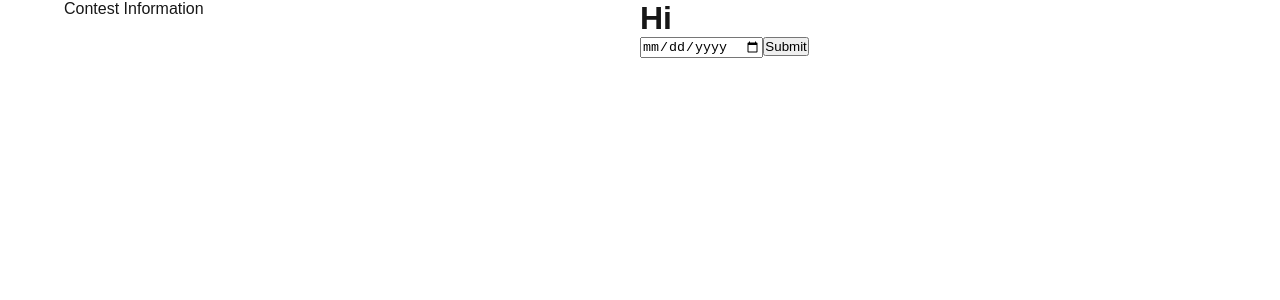
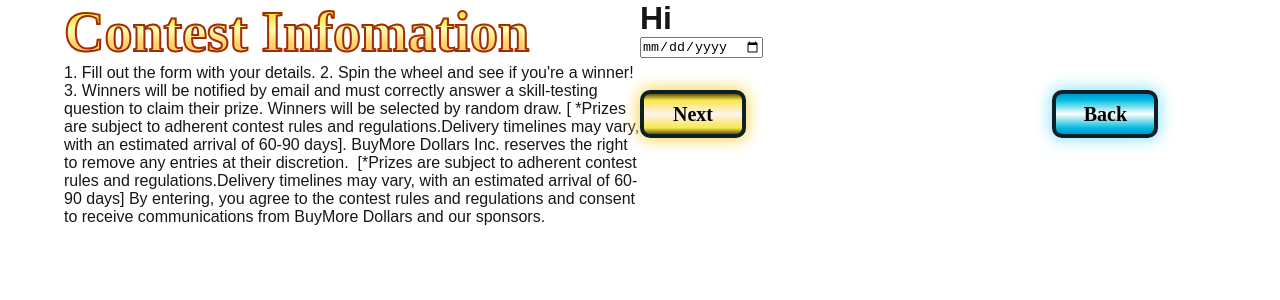
Before and after one commit to JacobSkraps/spinwin, a Next.js app: page /form/birthdayform in a window 1280 px wide. Shown: the top 300 px of the page. Built offline with nearby package versions, Linux system fonts and the light colour scheme.

Commit message:
Styling Buttons

```diff
--- a/src/app/(pages)/form/birthdayform/page.jsx
+++ b/src/app/(pages)/form/birthdayform/page.jsx
@@ -2,7 +2,7 @@
 
 import { useRef, useState } from 'react';
 import { redirect } from 'next/navigation';;
-// import Link from 'next/link';
+import Link from 'next/link';
 
 // const [ birthday, setBirthday] = useState('');
 
@@ -62,7 +62,12 @@
       <h1>Hi</h1>
       <form ref={addPeopleFormRef} className="add" onSubmit={handleSubmit}>
         <input name="birthday" type="date" placeholder="Birthday" id="birthday" required/>
-        <button type="submit">Submit</button>
+        <div className='FormButtons'>
+          <button className='nextButtonButton' type="submit">Next</button>
+          <div className='backButton pageButton'>
+            <Link href="../">Back</Link>
+          </div>
+        </div>
       </form>
       {/* <Link id='LinkForward' href={`/form/${nextPage}`}> Next</Link> */}
     </div>
--- a/src/app/(pages)/form/guardianForm/page.jsx
+++ b/src/app/(pages)/form/guardianForm/page.jsx
@@ -109,6 +109,9 @@
       {/* <Link href="./form/birthdayform">
         Take me to the form.
       </Link> */}
+      <div className='backButton pageButton'>
+        <Link href="./birthdayform">Back</Link>
+      </div>
     </div>
   );
 }
--- a/src/app/(pages)/form/layout.jsx
+++ b/src/app/(pages)/form/layout.jsx
@@ -10,7 +10,15 @@
   return (
     <div className="flex-row">
       <div id="formSiding">
-        <p>Contest Information</p>
+        <h1 id="contestInfo" className="fix-stroke">Contest Infomation</h1>
+        <p>
+          1. Fill out the form with your details.
+          2. Spin the wheel and see if you're a winner!
+          3. Winners will be notified by email and must correctly answer a skill-testing question to claim their prize.
+
+          Winners will be selected by random draw.
+          [ *Prizes are subject to adherent contest rules and regulations.Delivery timelines may vary, with an estimated arrival of 60-90 days]. BuyMore Dollars Inc. reserves the right to remove any entries at their discretion.  [*Prizes are subject to adherent contest rules and regulations.Delivery timelines may vary, with an estimated arrival of 60-90 days] By entering, you agree to the contest rules and regulations and consent to receive communications from BuyMore Dollars and our sponsors.
+          </p>
       </div>
       <div id="formContent">
         {children}
--- a/src/app/globals.css
+++ b/src/app/globals.css
@@ -41,6 +41,28 @@
   }
 }
 
+#contestInfo{
+  /* CONTEST INFO */
+
+  font-family: 'Gabarito';
+  font-style: normal;
+  font-weight: 900;
+  font-size: 56px;
+  /* Golden Gradient */
+  background: linear-gradient(180deg, #FFEB53 31.9%, #FFFEB1 46.4%, #FFD269 68.4%);
+  -webkit-background-clip: text;
+  -webkit-text-fill-color: transparent;
+  background-clip: text;
+  /* text-fill-color: transparent; */
+  -webkit-text-stroke-color: #A12C0B;
+  -webkit-text-stroke-width: 2px;
+
+  /* border: 2px solid #A12C0B; */
+}
+.fix-stroke {
+  paint-order: stroke fill;
+}
+
 .flex-row{
   width: 90%;
   margin: auto;
@@ -53,6 +75,61 @@
 #formContent{
   width: 45%;
 }
+
+.FormButtons{
+  display: flex;
+  flex-direction: row;
+  padding: 32px 0;
+  gap: 18px;
+}
+.pageButton{
+  width: 106px;
+  height: 48px;
+  border: 4px solid #0E1F25;
+  border-radius: 10px;
+  display: flex;
+
+  font-family: 'Poppins';
+  font-style: normal;
+  font-weight: 700;
+  font-size: 20px;
+  line-height: 30px;
+  align-items: center;
+  justify-content: center;
+  color: #000000;
+}
+.nextButton{
+  background: linear-gradient(180deg, #695507 0%, #F8E74C 15.49%, #FFF3EF 50.49%, #F8E74C 84.99%, #695507 100%);
+  box-shadow: 0px 0px 15px 2px #F8D757;
+}
+.backButton{
+  background: linear-gradient(180deg, #0094D7 0%, #00BDDD 15%, #FFFFFF 50%, #00BDDD 85%, #0094D7 100%);
+  box-shadow: 0px 0px 15px 2px #91E4FF;
+}
+
+.nextButtonButton{
+  width: 106px;
+  height: 48px;
+  border: 4px solid #0E1F25;
+  border-radius: 10px;
+
+  font-family: 'Poppins';
+  font-style: normal;
+  font-weight: 700;
+  font-size: 20px;
+  line-height: 30px;
+  text-align: center;
+  color: #000000;
+
+  background: linear-gradient(180deg, #695507 0%, #F8E74C 15.49%, #FFF3EF 50.49%, #F8E74C 84.99%, #695507 100%);
+  box-shadow: 0px 0px 15px 2px #F8D757;
+  margin-right: auto;
+}
+.inactive{
+  filter: grayscale(0.5), brightness(0.9);
+}
+
+
 .No-Display{
   display: none;
 }
```
Also changed, not shown: src/app/(pages)/form/mainForm/page.jsx (+4 -3 lines).
